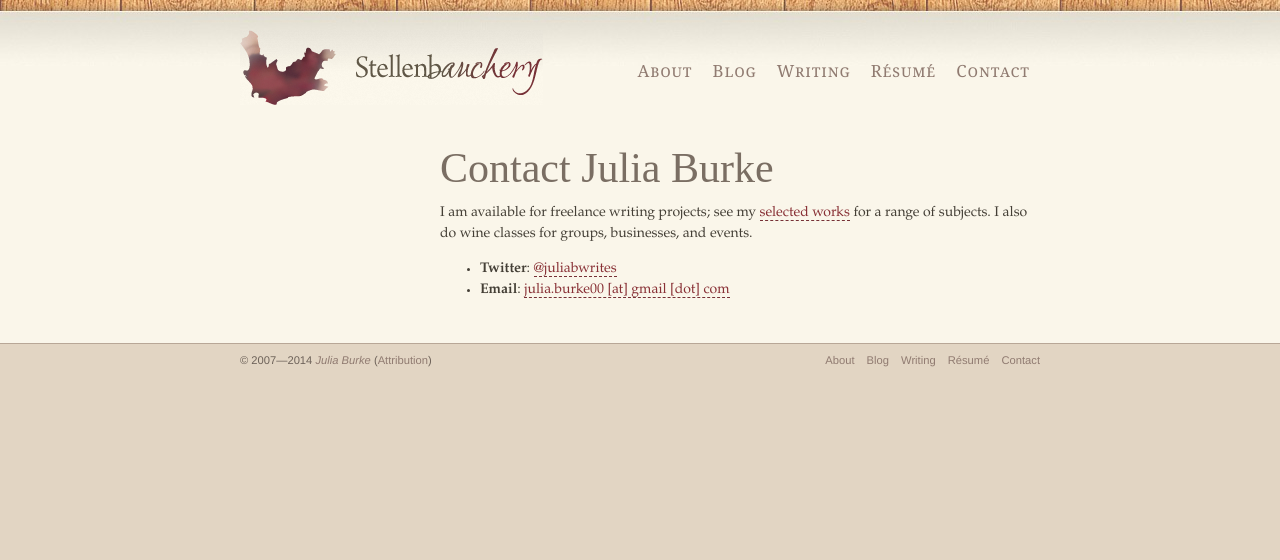
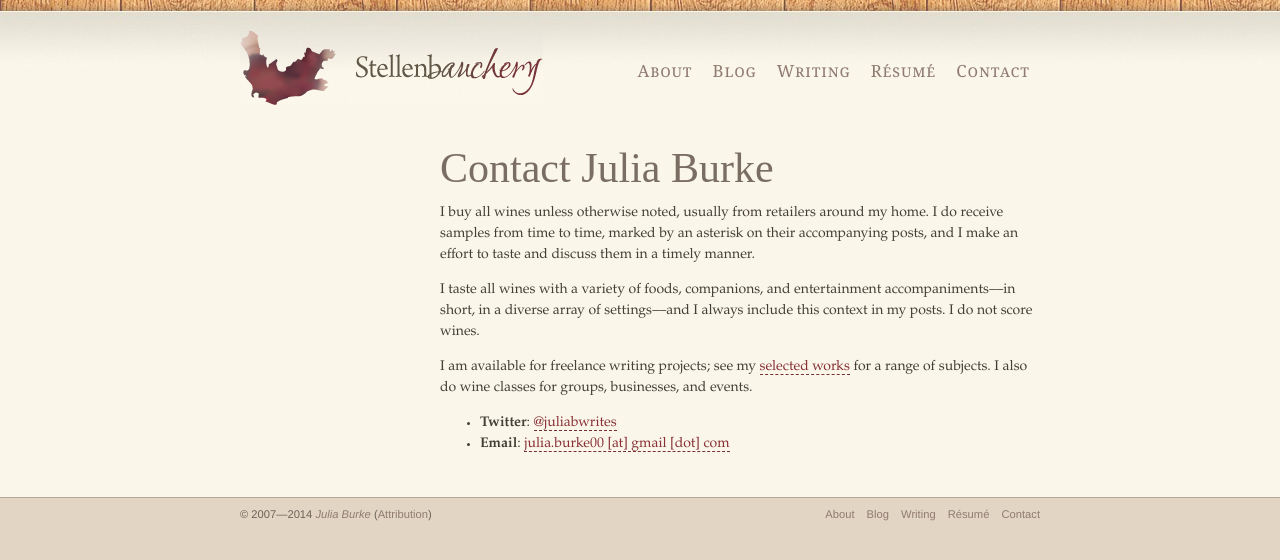
Before and after one commit to nywinewench/nywinewench.github.io, a Jekyll site: the page built from contact.md, in a window 1280 px wide. Shown: the top 560 px of the page. Built offline with Jekyll 4.4.1, drawn with Linux system fonts in a browser that asks for light colours; some web fonts are replaced; Markdown is read by kramdown in place of the engine named in the settings.

Commit message:
Contact update

```diff
--- a/contact.md
+++ b/contact.md
@@ -2,6 +2,10 @@
 layout: large_column_only
 title: Contact Julia Burke
 ---
+
+I buy all wines unless otherwise noted, usually from retailers around my home. I do receive samples from time to time, marked by an asterisk on their accompanying posts, and I make an effort to taste and discuss them in a timely manner.
+
+I taste all wines with a variety of foods, companions, and entertainment accompaniments––in short, in a diverse array of settings––and I always include this context in my posts. I do not score wines.
 
 I am available for freelance writing projects; see my [selected works](/writing.html)
 for a range of subjects. I also do wine classes for groups, businesses, and events.
```
